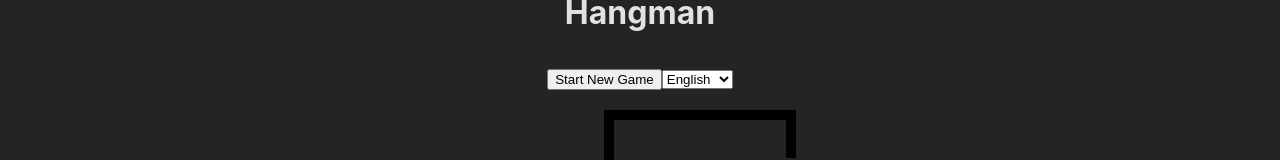
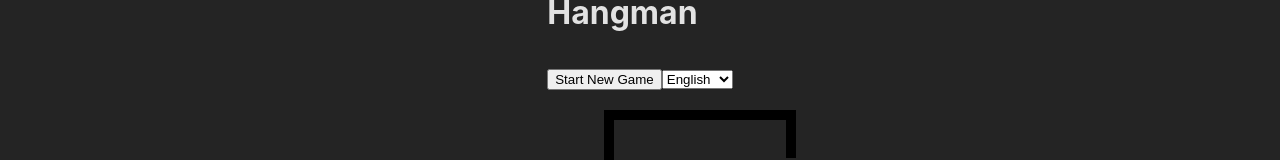
Before and after one commit to franeCode/hangman, a React (Vite) app: page / in a window 1280 px wide. Shown: the top 160 px of the page. Built offline with nearby package versions, Linux system fonts and the light colour scheme.

Commit message:
feat: GameHeader component added

```diff
--- a/src/App.tsx
+++ b/src/App.tsx
@@ -5,6 +5,7 @@ import germanWords from './german_words.json';
 import { GameDrawing } from './components/GameDrawing';
 import { GameWords } from './components/GameWords';
 import { GameKeyboard } from './components/GameKeyboard';
+import { GameHeader } from './components/GameHeader';
 
 const englishWordsArray: string[] = (englishWords as { commonWords: string[] }).commonWords;
 const germanWordsArray: string[] = germanWords as string[];
@@ -88,16 +89,13 @@ function App() {
   return (
     <>
       <div className='game-container'>
-        <h1>Hangman</h1>
-        <div className='message'>
-          {isWinner && "Winner! - Click to try again"}
-          {isLoser && "Nice Try - Click to try again"}
-          <button onClick={startNewGame}>Start New Game</button>
-          <select value={language} onChange={handleLanguageChange}>
-            <option value="english">English</option>
-            <option value="german">German</option>
-          </select>
-        </div>
+        <GameHeader
+          isLoser={isLoser}
+          isWinner={isWinner}
+          startNewGame={startNewGame}
+          language={language}
+          handleLanguageChange={handleLanguageChange}
+          />
         <GameDrawing numberOfGuessedLetters={incorrectLetters.length} />
         <GameWords
           reveal={isLoser}
--- /dev/null
+++ b/src/components/GameHeader.tsx
@@ -0,0 +1,24 @@
+type GameHeaderProps = {
+    isWinner: boolean;
+    isLoser: boolean;
+    startNewGame: () => void;
+    language: string;
+    handleLanguageChange: (e: React.ChangeEvent<HTMLSelectElement>) => void;
+}
+
+export function GameHeader({ isWinner, isLoser, startNewGame, language, handleLanguageChange}: GameHeaderProps) {
+    return (
+    <div>
+        <h1>Hangman</h1>
+        <div className='message'>
+          {isWinner && "Winner! - Click to try again"}
+          {isLoser && "Nice Try - Click to try again"}
+          <button onClick={startNewGame}>Start New Game</button>
+          <select value={language} onChange={handleLanguageChange}>
+            <option value="english">English</option>
+            <option value="german">German</option>
+          </select>
+        </div>
+    </div>
+    )
+}
```
